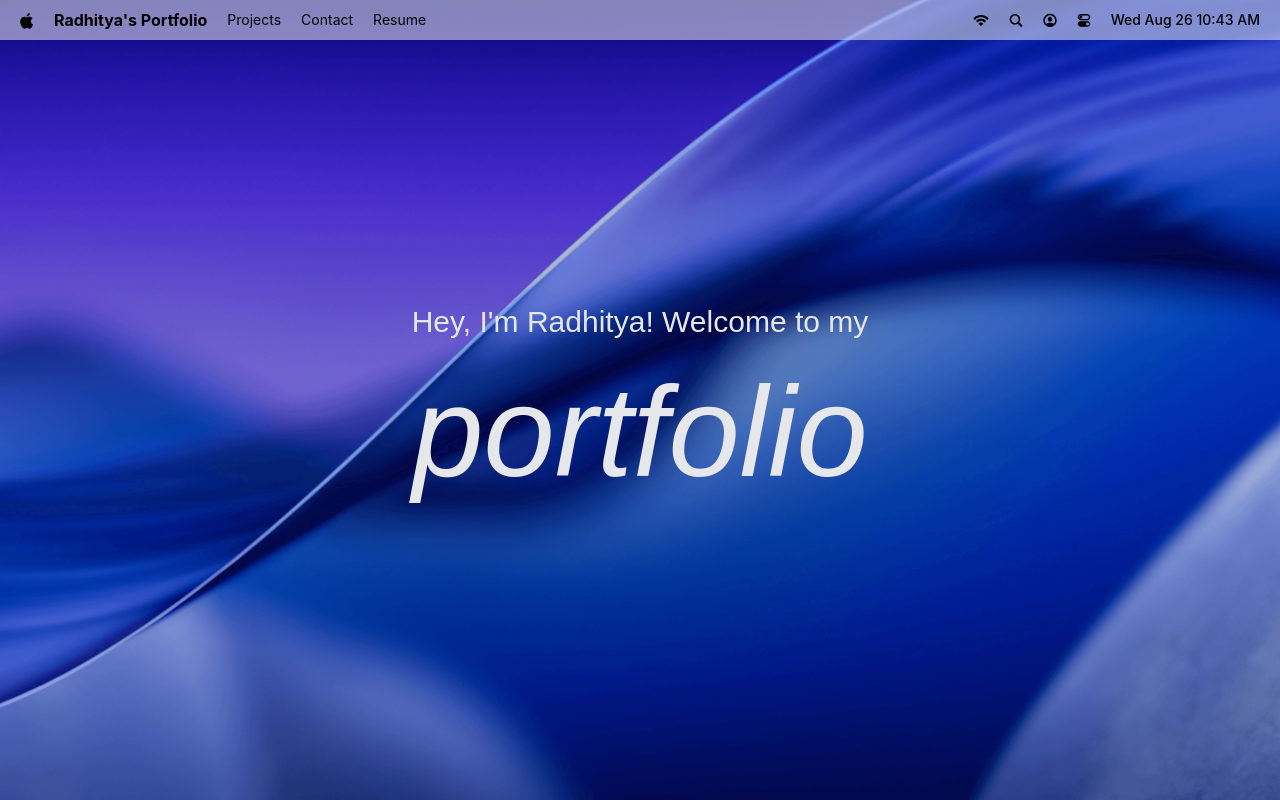
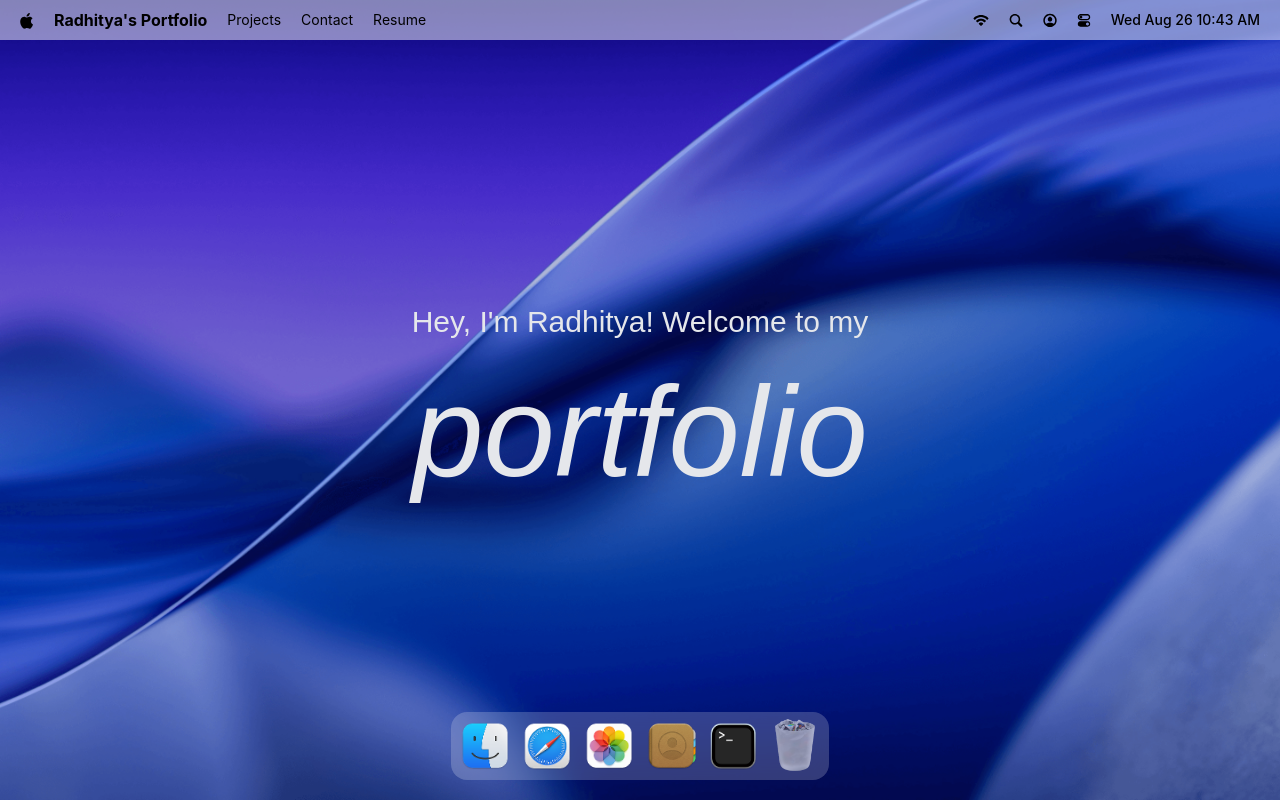
Before and after one commit to hafifradhitya/MacOS_Portfolio, a React (Vite) app: page / in a window 1280 px wide. Built offline with nearby package versions, Linux system fonts and the light colour scheme; a web font is replaced by a local one.

Commit message:
implement dock presentation

```diff
--- a/package.json
+++ b/package.json
@@ -17,6 +17,7 @@
     "lucide-react": "^1.34.0",
     "react": "^19.2.8",
     "react-dom": "^19.2.8",
+    "react-tooltip": "^6.0.8",
     "tailwindcss": "^4.3.3"
   },
   "devDependencies": {
--- a/src/App.jsx
+++ b/src/App.jsx
@@ -1,10 +1,11 @@
-import { Navbar, Welcome } from "#components";
+import { Navbar, Welcome, Dock } from "#components";
 
 const App = () => {
   return (
     <main>
       <Navbar />
       <Welcome />
+      <Dock />
     </main>
   )
 }
--- /dev/null
+++ b/src/components/Dock.jsx
@@ -0,0 +1,93 @@
+import { useRef } from "react";
+import { Tooltip } from "react-tooltip";
+import gsap from "gsap";
+
+import { dockApps } from "#constants/index.js";
+import { useGSAP } from "@gsap/react";
+
+const Dock = () => {
+    const dockRef = useRef(null);
+
+    useGSAP(() => {
+        const dock = dockRef.current;
+        if (!dock) return;
+
+        const icons = dock.querySelectorAll(".dock-icon");
+
+        const animateIcons = (mouseX) => {
+            const { left } = dock.getBoundingClientRect();
+
+            icons.forEach((icon) => {
+                const { left: iconLeft, width } = icon.getBoundingClientRect();
+                const center = iconLeft - left + width / 2;
+                const distance = Math.abs(mouseX - center);
+
+                const intensity = Math.exp(-(distance ** 2.5) / 20000);
+
+                gsap.to(icon, {
+                    scale: 1 + 0.25 * intensity,
+                    y: -15 * intensity,
+                    duration: 0.2,
+                    ease: "power1.out",
+                });
+            });
+        };
+
+        const handleMouseMove = (e) => {
+            const { left } = dock.getBoundingClientRect();
+
+            animateIcons(e.clientX - left);
+        };
+
+        const resetIcons = () =>
+            icons.forEach((icon) =>
+                gsap.to(icon, {
+                    scale: 1,
+                    y: 0,
+                    duration: 0.3,
+                    ease: "power1.out",
+                }),
+            );
+        dock.addEventListener('mousemove', handleMouseMove);
+        dock.addEventListener('mouseleave', resetIcons);
+
+        return () => {
+            dock.removeEventListener('mousemove', handleMouseMove);
+            dock.removeEventListener('mouseleave', resetIcons);
+        };
+    }, []);
+
+    const toggleApp = (app) => {
+        // TODO Implement Open Window Logic
+    };
+
+    return <section id="dock">
+        <div ref={dockRef} className="dock-container">
+            {dockApps.map(({ id, name, icon, canOpen }) => (
+                <div key={id} className="relative flex justify-center">
+                    <button
+                        type="button"
+                        className="dock-icon"
+                        aria-label={name}
+                        data-tooltip-id="dock-tooltip"
+                        data-tooltip-content={name}
+                        data-tooltip-delay-show={150}
+                        disabled={!canOpen}
+                        onClick={() => toggleApp({ id, canOpen })}
+                    >
+                        <img
+                            src={`/images/${icon}`}
+                            alt={name}
+                            loading="lazy"
+                            className={canOpen ? "" : "opacity-60"}
+                        />
+                    </button>
+                </div>
+            ))}
+
+            <Tooltip id="dock-tooltip" place="top" className="tooltip" />
+        </div>
+    </section>;
+};
+
+export default Dock
--- a/src/components/index.js
+++ b/src/components/index.js
@@ -1,4 +1,5 @@
 import Navbar from "#components/Navbar.jsx";
 import Welcome from "#components/Welcome.jsx";
+import Dock from "#components/Dock.jsx";
 
-export { Navbar, Welcome };
+export { Navbar, Welcome, Dock };
```
Also changed, not shown: 1 other file (tests, documents, lock files or other folders).
